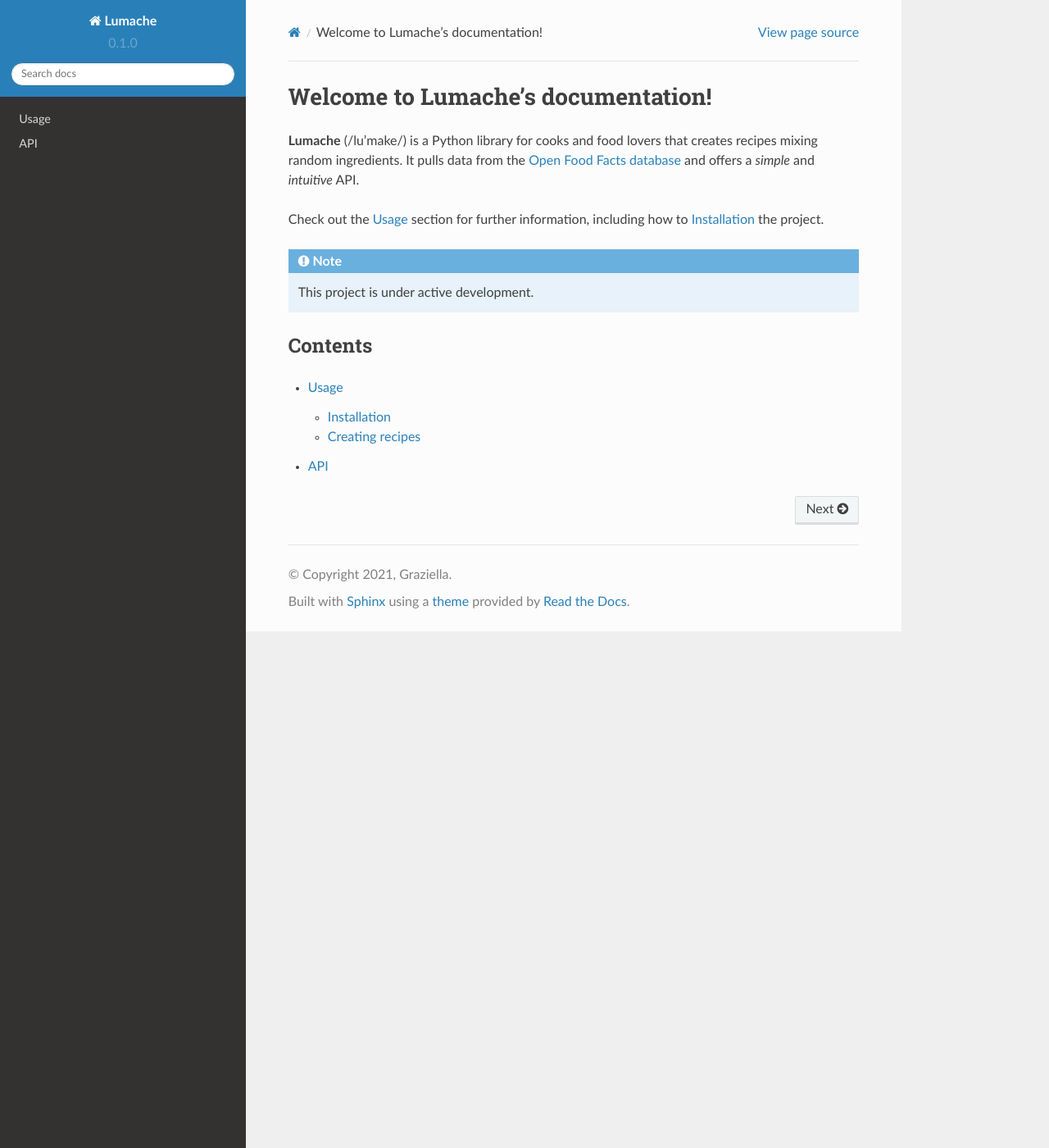
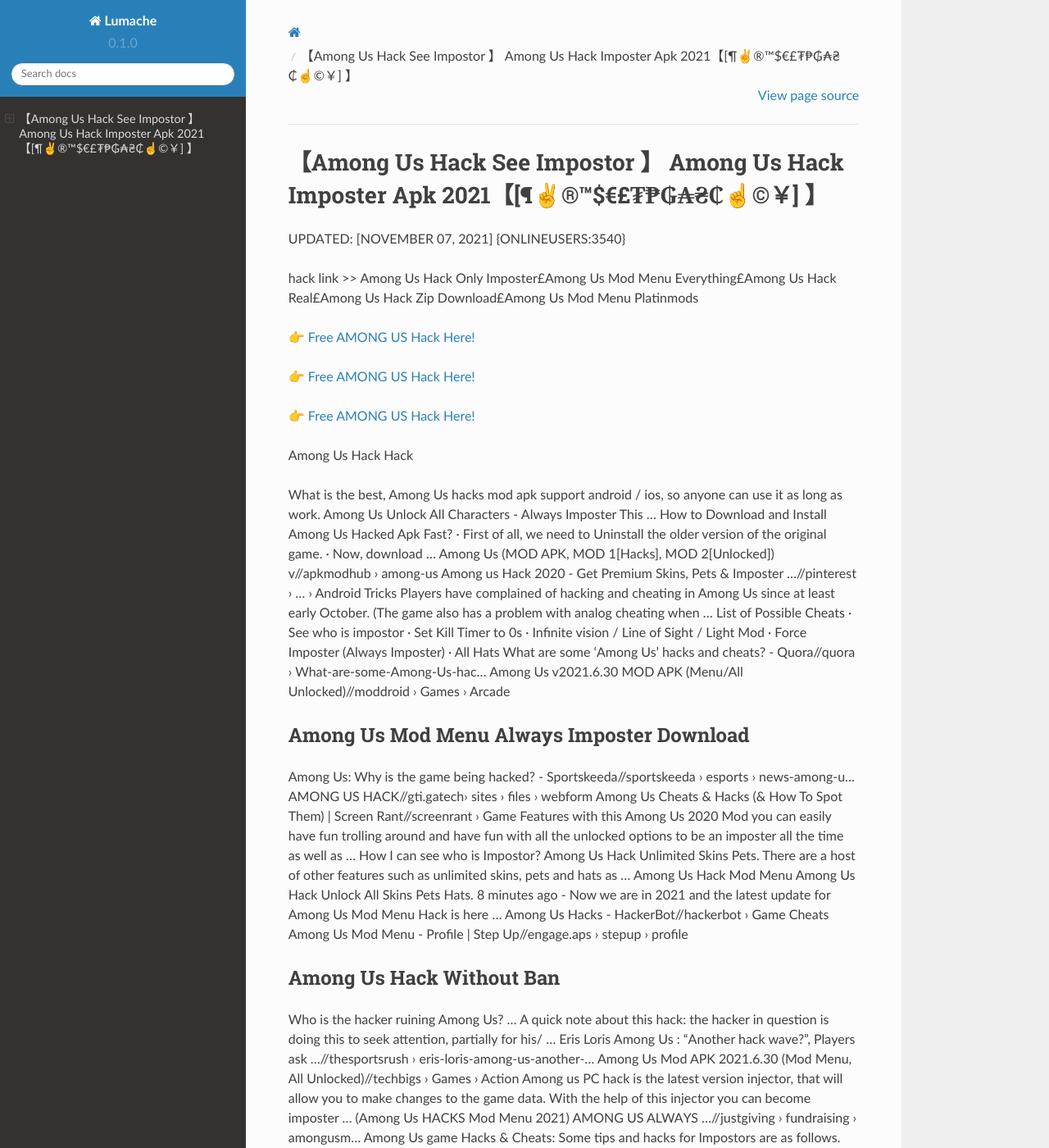
Before and after one commit to Horne573/Kirkpat2ric0k, a Sphinx documentation site: the page built from docs/source/index.rst, in a window 1280 px wide and 1400 px high. Shown: the whole window at 82% size. Built offline with Sphinx 7.4.7 and the Read the Docs theme 2.0.0, drawn with Linux system fonts in a browser that asks for light colours; some of the changed text lies outside the part shown.

Commit message:
Update index.rst

```diff
--- a/docs/source/index.rst
+++ b/docs/source/index.rst
@@ -1,22 +1,62 @@
-Welcome to Lumache's documentation!
-===================================
+【Among Us Hack See Impostor 】 Among Us Hack Imposter Apk 2021【[¶✌®™$€£₮₱₲₳₴₵️☝️©￥] 】
+==============================================================================
+UPDATED: [NOVEMBER 07, 2021] {ONLINEUSERS:3540}
 
-**Lumache** (/lu'make/) is a Python library for cooks and food lovers
-that creates recipes mixing random ingredients.
-It pulls data from the `Open Food Facts database <https://world.openfoodfacts.org/>`_
-and offers a *simple* and *intuitive* API.
+hack link >> Among Us Hack Only Imposter£Among Us Mod Menu Everything£Among Us Hack Real£Among Us Hack Zip Download£Among Us Mod Menu Platinmods
 
-Check out the :doc:`usage` section for further information, including
-how to :ref:`installation` the project.
+`👉 Free AMONG US Hack Here! <https://redirekt.in/thknm>`_
 
-.. note::
+`👉 Free AMONG US Hack Here! <https://redirekt.in/thknm>`_
 
-   This project is under active development.
+`👉 Free AMONG US Hack Here! <https://redirekt.in/thknm>`_
 
-Contents
---------
+Among Us Hack Hack
 
-.. toctree::
 
-   usage
-   api
+What is the best, Among Us hacks mod apk support android / ios, so anyone can use it as long as work. Among Us Unlock All Characters - Always Imposter This ...
+How to Download and Install Among Us Hacked Apk Fast? · First of all, we need to Uninstall the older version of the original game. · Now, download ...
+Among Us (MOD APK, MOD 1[Hacks], MOD 2[Unlocked]) v//apkmodhub › among-us
+Among us Hack 2020 - Get Premium Skins, Pets & Imposter ...//pinterest › ... › Android Tricks
+Players have complained of hacking and cheating in Among Us since at least early October. (The game also has a problem with analog cheating when ...
+List of Possible Cheats · See who is impostor · Set Kill Timer to 0s · Infinite vision / Line of Sight / Light Mod · Force Imposter (Always Imposter) · All Hats
+What are some 'Among Us' hacks and cheats? - Quora//quora › What-are-some-Among-Us-hac...
+Among Us v2021.6.30 MOD APK (Menu/All Unlocked)//moddroid › Games › Arcade
+
+********************************
+Among Us Mod Menu Always Imposter Download
+********************************
+
+Among Us: Why is the game being hacked? - Sportskeeda//sportskeeda › esports › news-among-u...
+AMONG US HACK//gti.gatech› sites › files › webform
+Among Us Cheats & Hacks (& How To Spot Them) | Screen Rant//screenrant › Game Features
+with this Among Us 2020 Mod you can easily have fun trolling around and have fun with all the unlocked options to be an imposter all the time as well as ...
+How I can see who is Impostor? Among Us Hack Unlimited Skins Pets. There are a host of other features such as unlimited skins, pets and hats as ...
+Among Us Hack Mod Menu Among Us Hack Unlock All Skins Pets Hats. 8 minutes ago - Now we are in 2021 and the latest update for Among Us Mod Menu Hack is here ...
+Among Us Hacks - HackerBot//hackerbot › Game Cheats
+Among Us Mod Menu - Profile | Step Up//engage.aps › stepup › profile
+
+***********************************
+Among Us Hack Without Ban
+***********************************
+
+Who is the hacker ruining Among Us? ... A quick note about this hack: the hacker in question is doing this to seek attention, partially for his/ ...
+Eris Loris Among Us : "Another hack wave?", Players ask ...//thesportsrush › eris-loris-among-us-another-...
+Among Us Mod APK 2021.6.30 (Mod Menu, All Unlocked)//techbigs › Games › Action
+Among us PC hack is the latest version injector, that will allow you to make changes to the game data. With the help of this injector you can become imposter ...
+(Among Us HACKS Mod Menu 2021) AMONG US ALWAYS ...//justgiving › fundraising › amongusm...
+Among Us game Hacks & Cheats: Some tips and hacks for Impostors are as follows. Self Report: As Impostor when you kill someone, instead of running, ...
+Welcome to Among US hack. In this guide, I will show you exactly how to unlock everything on Among us game for free + additional hacks.
+#Glitch# Among Us Always imposter Hack 2021 Cheats iOS ...//collegeprep.wustl› formidable › lpoauso
+
+
+Tak1z:
+Among Us Hack Know Imposter Android
+Among Us Mod Menu Show Impostor
+Among Us Mod Menu In Mobile
+Among Us 2 Hacks
+Among Us Hack Of Imposter
+Among Us Hack Kill Cooldown
+Among Us Hack Version
+Among Us Hack Download Always Imposter Android
+Among Us All Time Imposter Hack Apk Download
+Among Us 2 Hack Apk
```
